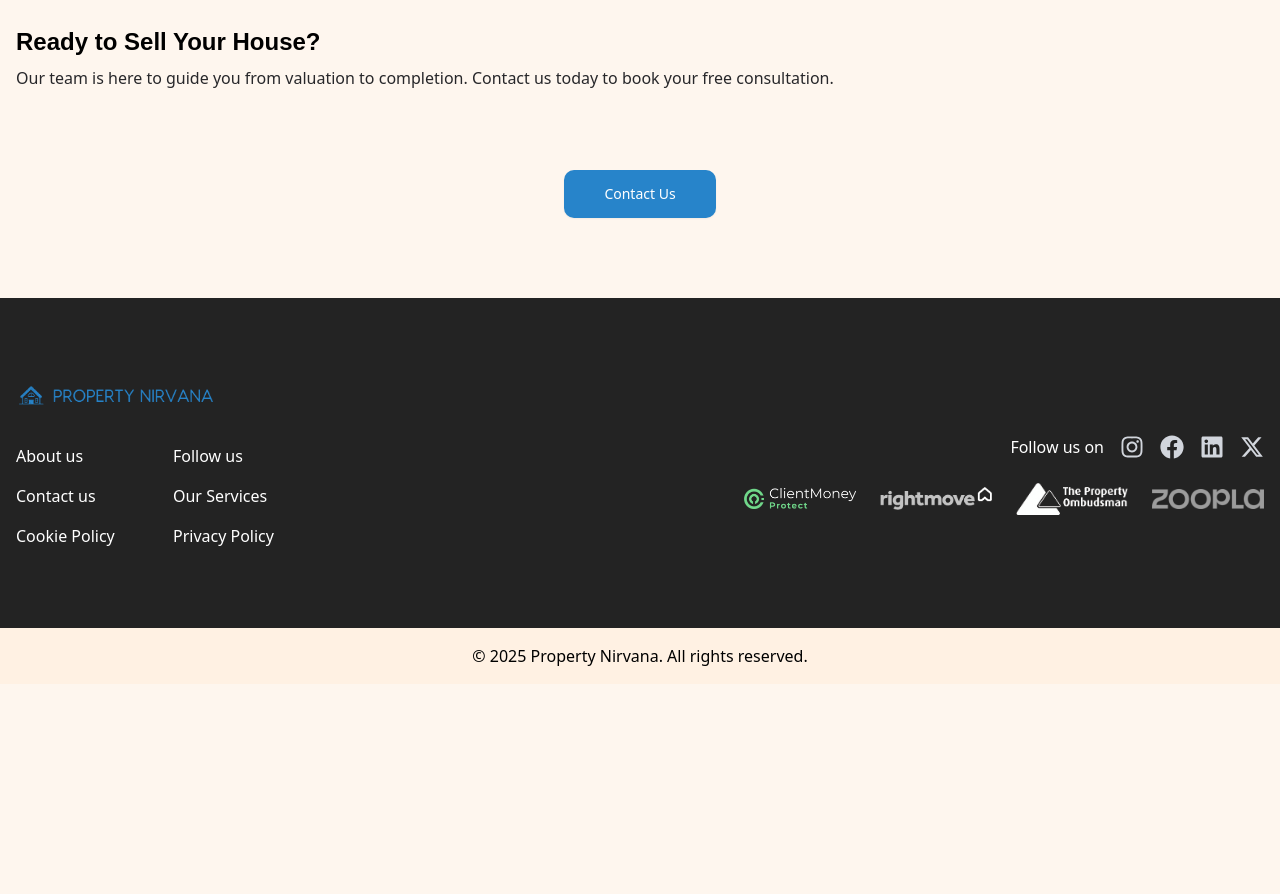
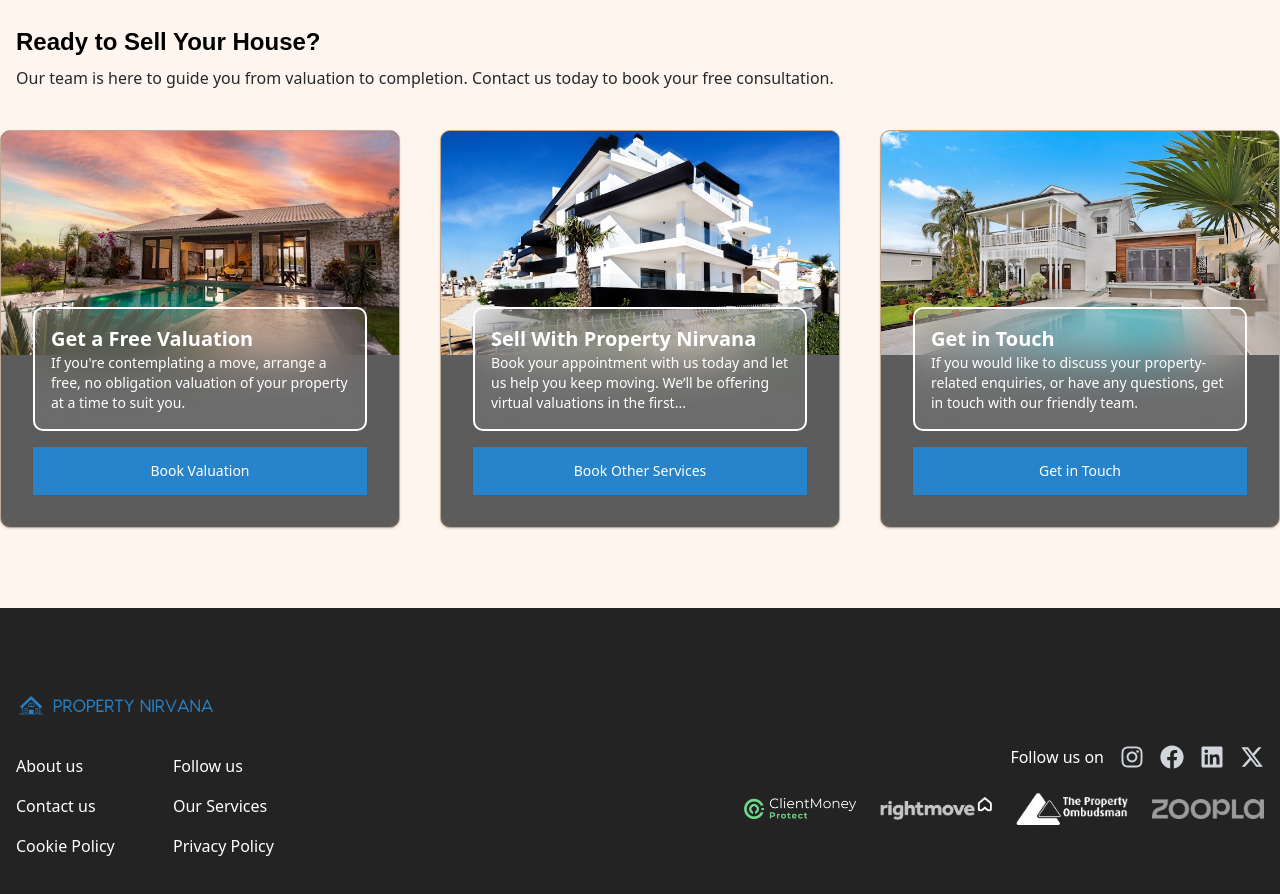
Before and after one commit to shivang476/property-nirvana, a Next.js app: page /sellers-guide in a window 1280 px wide. Shown: the part 1900-2794 px from the top of the page. Before the commit the page ends 2584 px from the top, so only its background shows below. Built offline with nearby package versions, Linux system fonts and the light colour scheme; a web font is replaced by a local one.

Commit message:
fix: links

```diff
--- a/app/contact/page.tsx
+++ b/app/contact/page.tsx
@@ -3,6 +3,7 @@ import OwnerPhoto from "@/assets/owner-photo.jpg";
 import Image from "next/image";
 import ContactForm from "./contact-form";
 import FootNote from "@/components/foot-note";
+import { CtaCards } from "@/components/cta-cards";
 
 export default function ContactUs() {
   return (
@@ -36,6 +37,7 @@ export default function ContactUs() {
           </FootNote.Content>
         </FootNote>
       </div>
+      <CtaCards className="p-0 mt-0" />
     </MaxWidthWrapper>
   );
 }
--- a/app/landlord-services/page.tsx
+++ b/app/landlord-services/page.tsx
@@ -3,6 +3,7 @@ import MaxWidthWrapper from "@/components/max-width";
 import FootNote from "@/components/foot-note";
 import { buttonVariants } from "@/components/ui/button";
 import { cn } from "@/lib/utils";
+import { CtaCards } from "@/components/cta-cards";
 
 function ComparisonTable() {
   const services = [
@@ -191,7 +192,8 @@ export const metadata: Metadata = {
 
 export default function LandlordServices() {
   return (
-    <MaxWidthWrapper className="mt-10 md:mt-32 max-w-6xl px-4">
+    <div>
+      <MaxWidthWrapper className="mt-10 md:mt-20 max-w-6xl px-4">
         <div>
           <h1 className="font-platypi text-3xl font-bold">Landlord Services</h1>
           <p className="font-platypi text-gray-700 mt-4">
@@ -223,11 +225,13 @@ export default function LandlordServices() {
         <FootNote>
           <FootNote.Title>Why Choose Property Nirvana?</FootNote.Title>
           <FootNote.Content>
-          Our flexible service levels let you decide how involved you want to be
-          — whether it’s just finding a tenant, collecting rent, or leaving
+            Our flexible service levels let you decide how involved you want to
+            be — whether it’s just finding a tenant, collecting rent, or leaving
             everything to us.
           </FootNote.Content>
         </FootNote>
       </MaxWidthWrapper>
+      <CtaCards className="p-0 mt-20" />
+    </div>
   );
 }
--- a/app/sellers-guide/page.tsx
+++ b/app/sellers-guide/page.tsx
@@ -1,8 +1,11 @@
+import { CtaCards } from "@/components/cta-cards";
 import FootNote from "@/components/foot-note";
 import GuideEntry from "@/components/guide-entry";
 import HeadingFrame from "@/components/heading-frame";
 import MaxWidthWrapper from "@/components/max-width";
-import { Button } from "@/components/ui/button";
+import { Button, buttonVariants } from "@/components/ui/button";
+import { cn } from "@/lib/utils";
+import Link from "next/link";
 
 export default function SellersGuide() {
   return (
@@ -102,12 +105,19 @@ export default function SellersGuide() {
             us today to book your free consultation.
           </FootNote.Content>
         </FootNote>
-        <div className="flex justify-center mt-20">
-          <Button className="px-10 py-4 rounded-lg" size="xl">
-            Contact Us
-          </Button>
-        </div>
+        {/* <div className="flex justify-center mt-10"> */}
+        {/*   <Link */}
+        {/*     className={cn( */}
+        {/*       buttonVariants({ size: "lg" }), */}
+        {/*       "px-10 py-4 rounded-lg", */}
+        {/*     )} */}
+        {/*     href="/contact" */}
+        {/*   > */}
+        {/*     Contact Us */}
+        {/*   </Link> */}
+        {/* </div> */}
       </MaxWidthWrapper>
+      <CtaCards className="p-0 mt-10" />
     </div>
   );
 }
--- /dev/null
+++ b/components/cta-cards.tsx
@@ -0,0 +1,80 @@
+import Cta1Img from "@/assets/cta1.jpg";
+import Cta2Img from "@/assets/cta2.jpg";
+import Cta3Img from "@/assets/cta3.jpg";
+import { Card, CardContent } from "@/components/ui/card";
+import MaxWidthWrapper from "./max-width";
+import Image from "next/image";
+import Link from "next/link";
+import { cn } from "@/lib/utils";
+import { buttonVariants } from "./ui/button";
+export function CtaCards({ className }: { className?: string }) {
+  const cards = [
+    {
+      title: "Get a Free Valuation",
+      description:
+        "If you're contemplating a move, arrange a free, no obligation valuation of your property at a time to suit you.",
+      buttonText: "Book Valuation",
+      image: Cta1Img,
+      href: "/valuation",
+    },
+    {
+      title: "Sell With Property Nirvana",
+      description:
+        "Book your appointment with us today and let us help you keep moving. We’ll be offering virtual valuations in the first...",
+      buttonText: "Book Other Services",
+      image: Cta2Img,
+      href: "/sellers-guide",
+    },
+    {
+      title: "Get in Touch",
+      description:
+        "If you would like to discuss your property-related enquiries, or have any questions, get in touch with our friendly team.",
+      buttonText: "Get in Touch",
+      image: Cta3Img,
+      href: "/contact",
+    },
+  ];
+  return (
+    <MaxWidthWrapper
+      className={cn(
+        "grid place-items-center md:grid-cols-2 p-4 lg:grid-cols-3 gap-10 mt-20",
+        className,
+      )}
+    >
+      {cards.map((card) => (
+        <Card
+          key={card.title}
+          className="p-0 rounded-lg overflow-hidden bg-[#5C5C5C]"
+        >
+          <CardContent className="p-0">
+            <Image
+              src={card.image}
+              alt={card.title}
+              className="w-full h-56 object-cover object-center"
+            />
+            <div className="p-4 md:p-8 flex flex-col gap-4">
+              <div className="p-4 border-2 border-white rounded-lg bg-white/10 backdrop-blur-xl text-white -mt-20">
+                <h4 className="font-semibold text-lg md:text-xl">
+                  {card.title}
+                </h4>
+                <p className="text-sm line-clamp-3">{card.description}</p>
+              </div>
+              <Link
+                className={cn(
+                  buttonVariants({
+                    size: "lg",
+                    variant: "default",
+                    className: "rounded-none mt-auto py-6",
+                  }),
+                )}
+                href={card.href}
+              >
+                {card.buttonText}
+              </Link>
+            </div>
+          </CardContent>
+        </Card>
+      ))}
+    </MaxWidthWrapper>
+  );
+}
--- a/components/footer.tsx
+++ b/components/footer.tsx
@@ -21,7 +21,7 @@ export default function Footer() {
   const linkCols = [
     [
       { label: "About us", href: "#" },
-      { label: "Contact us", href: "#" },
+      { label: "Contact us", href: "/contact" },
       {
         label: "Cookie Policy",
         href: "#",
```
Also changed, not shown: app/page.tsx (+13 -80 lines). Lines whose indentation alone changed are shown as unchanged.
